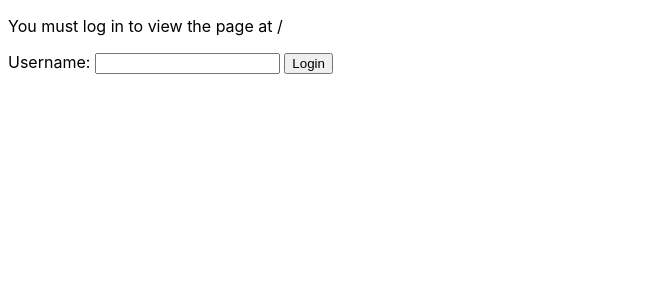
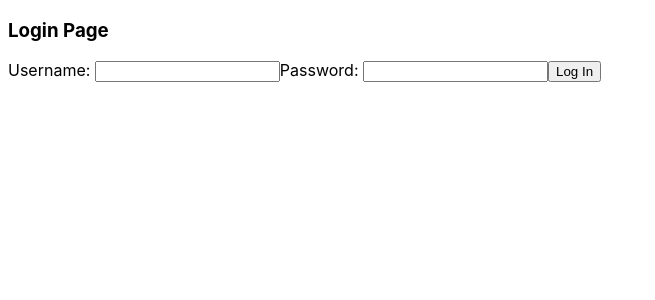
Before and after one commit to Firet/permissions-auth-app, a React (Vite) app: page /login in a window 1280 px wide. Shown: the top 300 px of the page, without its empty margins (0-655 px from the left). Built offline with nearby package versions, Linux system fonts and the light colour scheme.

Commit message:
Create CustomForm component and apply react-hook-form

```diff
--- /dev/null
+++ b/src/components/CustomForm.tsx
@@ -0,0 +1,34 @@
+import { useForm, SubmitHandler } from 'react-hook-form';
+import { useNavigate } from "react-router-dom";
+import { useAuth } from "../App";
+
+
+interface IFormInput {
+    userName: string
+    password: string
+}
+
+
+export default function CustomForm() {
+    let navigate = useNavigate();
+    let auth = useAuth();
+    const { register, handleSubmit } = useForm<IFormInput>();
+
+    const onSubmit: SubmitHandler<IFormInput> = (data => {
+        if (data.userName) {
+            auth.signin(data.userName, () => {
+                navigate('/public', { replace: true });
+            });
+        }
+    })
+
+    return (
+        <form onSubmit={handleSubmit(onSubmit)}>
+            <label>Username: </label>
+            <input {...register("userName", { required: true, minLength: 4, maxLength: 20 })} />
+            <label>Password: </label>
+            <input {...register("password", { required: true, minLength: 4, maxLength: 20 })} />
+            <button type="submit">Log In</button>
+        </form>
+    )
+}
--- a/src/pages/LoginPage.tsx
+++ b/src/pages/LoginPage.tsx
@@ -1,13 +1,11 @@
-import { useLocation, useNavigate } from "react-router-dom";
+import { useNavigate } from "react-router-dom";
 import { useAuth } from "../App";
 import { useEffect } from "react";
+import CustomForm from "../components/CustomForm";
 
 export default function LoginPage() {
     let navigate = useNavigate();
-    let location = useLocation();
     let auth = useAuth();
-
-    let from = location.state?.from?.pathname || "/";
 
     useEffect(() => {
         if (auth.user) {
@@ -15,31 +13,10 @@ export default function LoginPage() {
         }
     }, [auth.user, navigate]);
 
-    function handleSubmit(event: React.FormEvent<HTMLFormElement>) {
-        event.preventDefault();
-
-        let formData = new FormData(event.currentTarget);
-        let username = formData.get("username") as string;
-
-        if (username) {
-            auth.signin(username, () => {
-                navigate('/public', { replace: true });
-            });
-        }
-    }
-
     return (
         <div>
-
-            {auth.user && <h3>auth user is: {auth.user}</h3>}
-            <p>You must log in to view the page at {from}</p>
-
-            <form onSubmit={handleSubmit}>
-                <label>
-                    Username: <input name="username" type="text" />
-                </label>{" "}
-                <button type="submit">Login</button>
-            </form>
+            <h3>Login Page</h3>
+            <CustomForm />
         </div>
     );
 }
```
